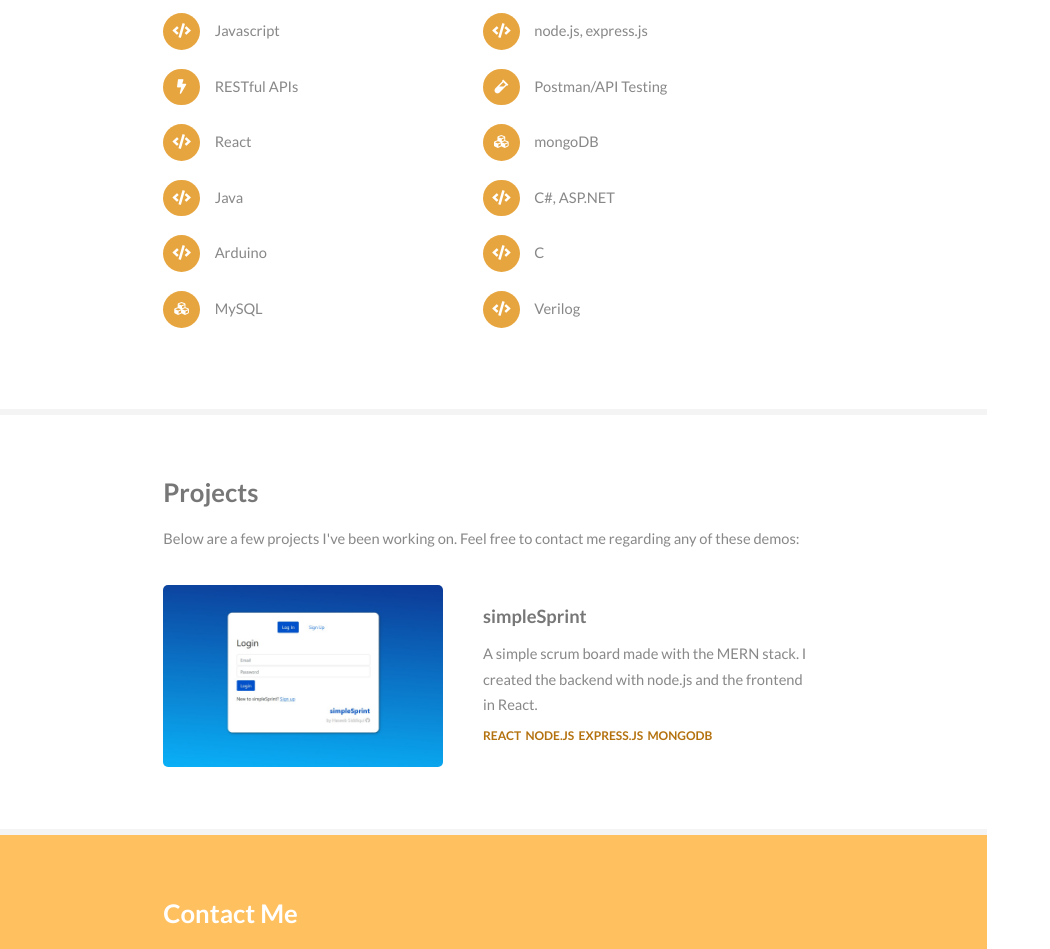
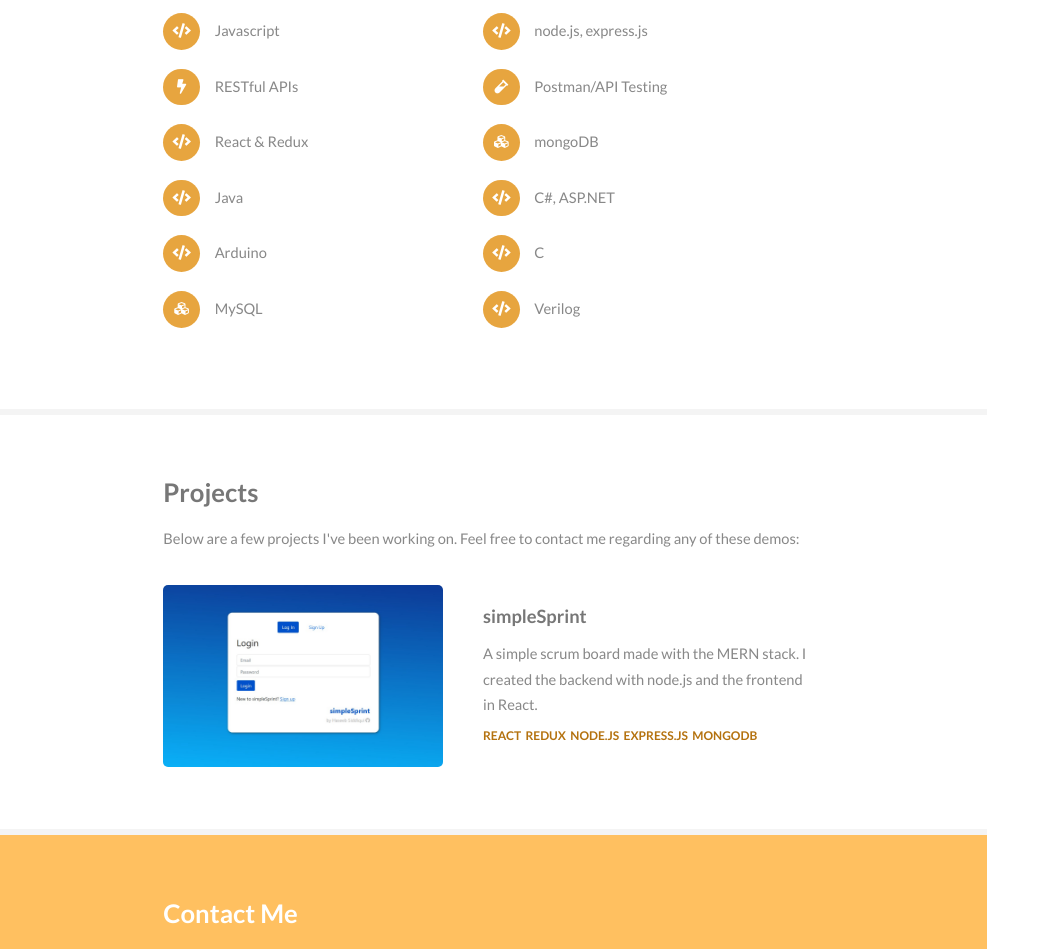
Before and after one commit to hsbsid/hsbsid.github.io, a plain HTML site: page index.html in a window 1280 px wide. Shown: the part 2340-3289 px from the top of the page, without its empty margins (0-1050 px from the left). Drawn offline with Linux system fonts and the light colour scheme.

Commit message:
minor changes to skills

```diff
--- a/index.html
+++ b/index.html
@@ -207,7 +207,7 @@
               <li class="icon solid fa-code">node.js, express.js</li>
               <li class="icon solid fa-bolt">RESTful APIs</li>
               <li class="icon solid fa-vial">Postman/API Testing</li>
-              <li class="icon solid fa-code">React</li>
+              <li class="icon solid fa-code">React & Redux</li>
               <li class="icon solid fa-cubes">mongoDB</li>
               <li class="icon solid fa-code">Java</li>
               <li class="icon solid fa-code">C#, ASP.NET</li>
@@ -239,7 +239,7 @@
                   <p>
                     A simple scrum board made with the MERN stack. I created the
                     backend with node.js and the frontend in React.
-                    <span>React node.js express.js mongoDB</span>
+                    <span>React Redux node.js express.js mongoDB</span>
                   </p>
                 </div>
               </article>
```
